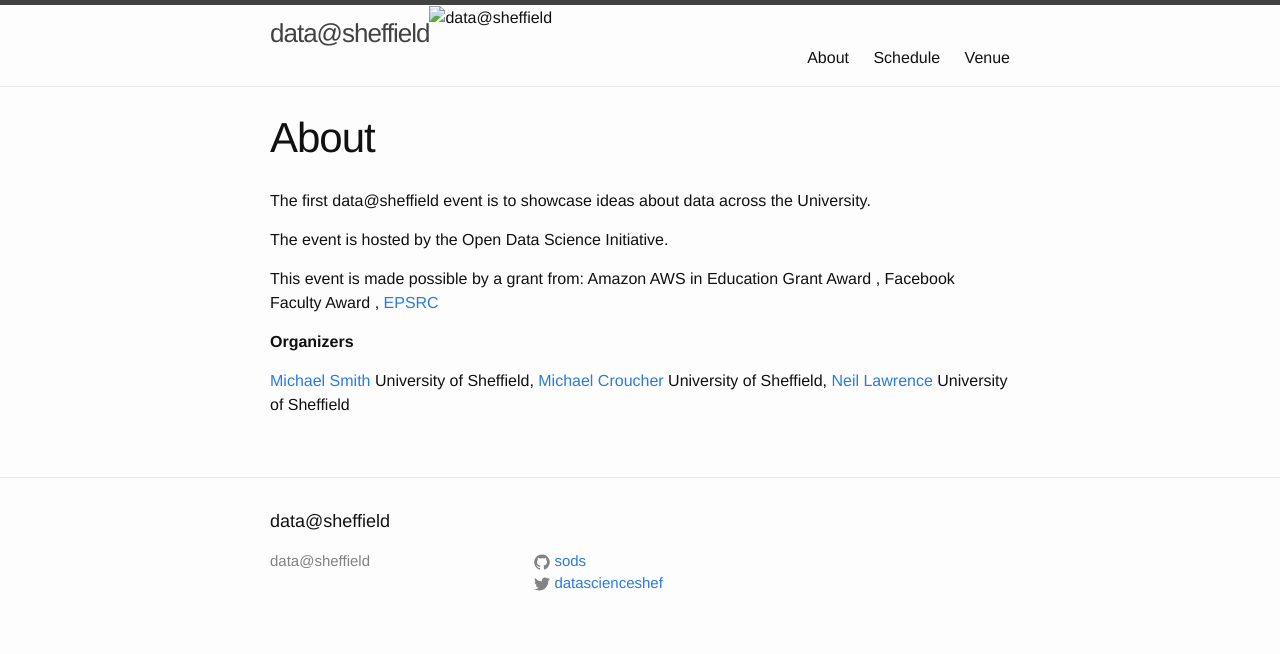
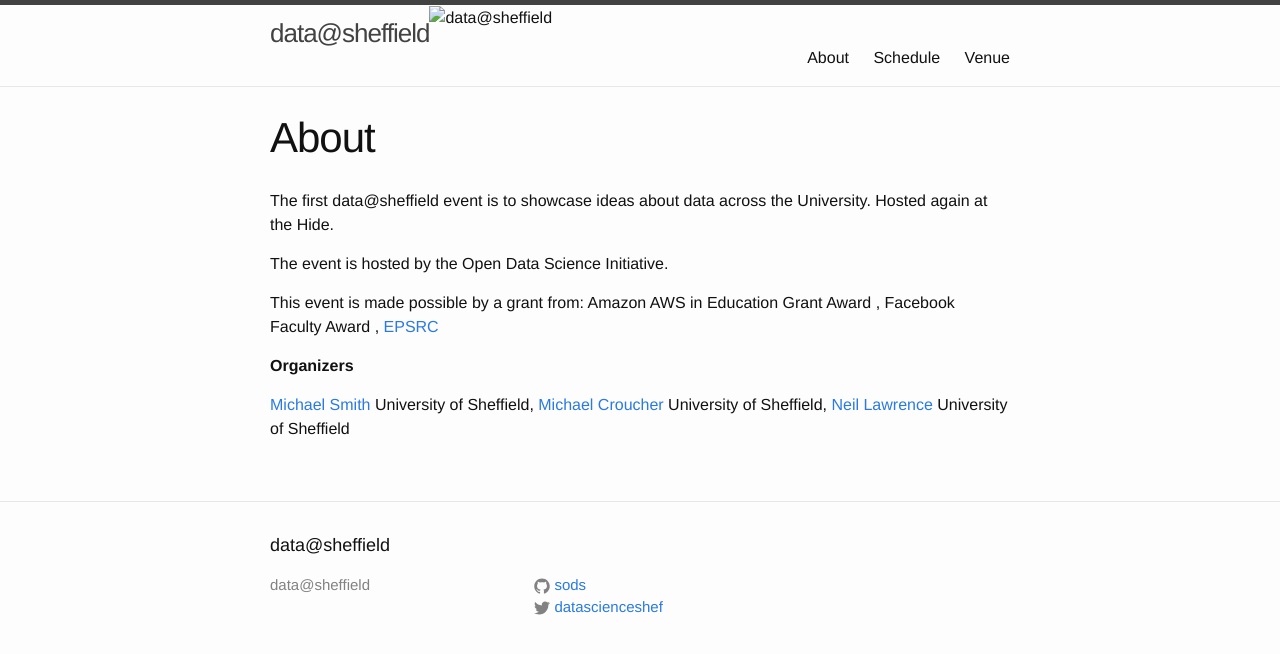
Before and after one commit to sods/das2015, a Jekyll site: the page built from index.html, in a window 1280 px wide. Shown: the top 654 px of the page. Built offline with Jekyll 4.4.1, drawn with Linux system fonts in a browser that asks for light colours.

```diff
--- a/index.html
+++ b/index.html
@@ -3,6 +3,6 @@ layout: about
 title: About
 ---
 
-<p>The first data@sheffield event is to showcase ideas about data across the University.</p>
+<p>The first data@sheffield event is to showcase ideas about data across the University. Hosted again at the Hide.</p>
 
 <p>The event is hosted by the Open Data Science Initiative.</p>
```
